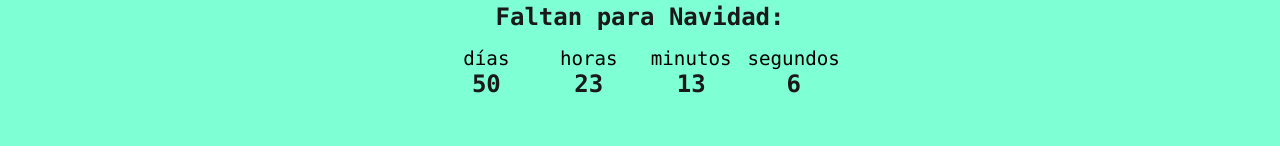
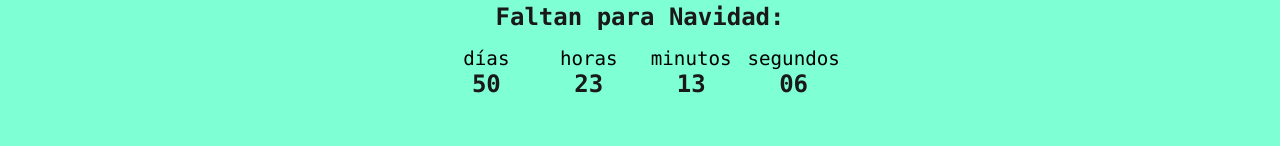
Before and after one commit to nosoynati/react-countdown, a React (Vite) app: page / in a window 1280 px wide. Shown: the part 369-529 px from the top of the page. Built offline with nearby package versions, Linux system fonts and the light colour scheme.

Commit message:
formated date

```diff
--- a/src/components/countdown/Countdown.jsx
+++ b/src/components/countdown/Countdown.jsx
@@ -16,7 +16,14 @@ const Countdown = ({targetDay, evento}) => {
   const [date, setDate] = useState({ day: "" });
   const [time, setTime] = useState({ hours: "", minutes: "", seconds: "" });
   const [ isDone, setIsDone ] = useState(false)
-
+  const formatter = (val) => {
+    if(val < 10){
+      return val.toLocaleString('es-AR', {
+      minimumIntegerDigits: 2
+    })
+    }
+    return val
+  }
   useEffect(() => {
     const gatDateCalc = () => {
       const dayToday = new Date();
@@ -30,9 +37,9 @@ const Countdown = ({targetDay, evento}) => {
         day: Math.floor(timeDiff / DAY),
       });
       setTime({
-        hours: Math.floor((timeDiff % DAY) / HOUR),
-        minutes: Math.floor((timeDiff % HOUR) / MINUTE),
-        seconds: Math.floor((timeDiff % MINUTE) / SECOND),
+        hours: formatter(Math.floor((timeDiff % DAY) / HOUR)),
+        minutes: formatter(Math.floor((timeDiff % HOUR) / MINUTE)),
+        seconds: formatter(Math.floor((timeDiff % MINUTE) / SECOND)),
       });
     };
     // gatDateCalc();
```
